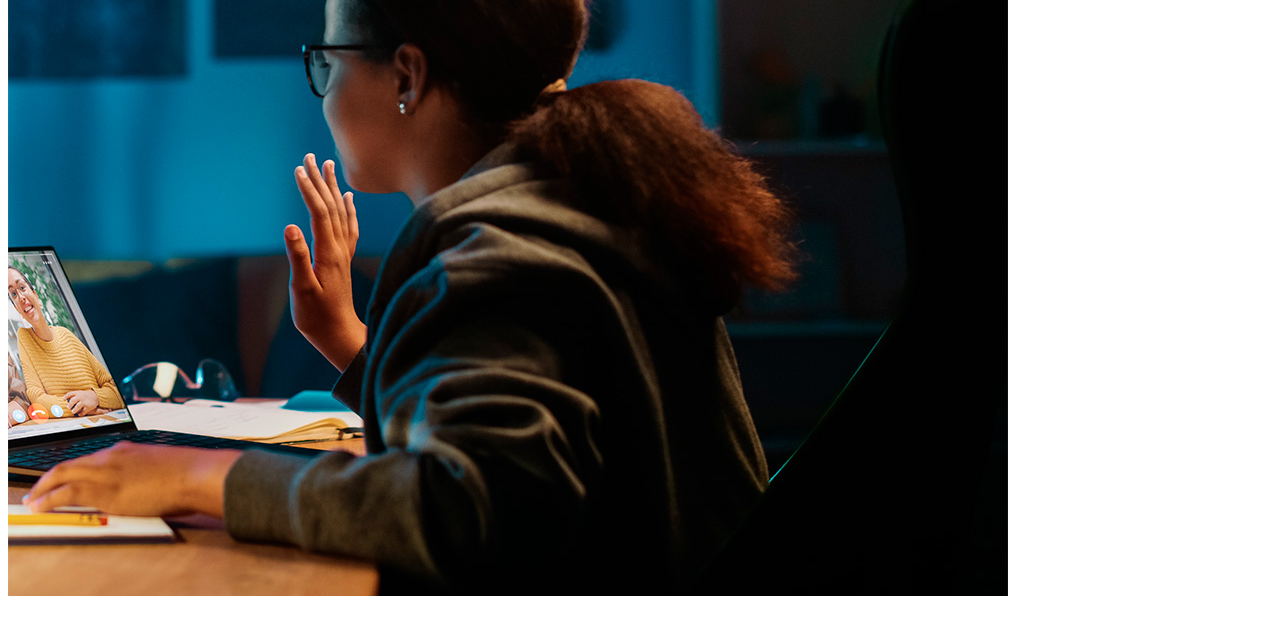
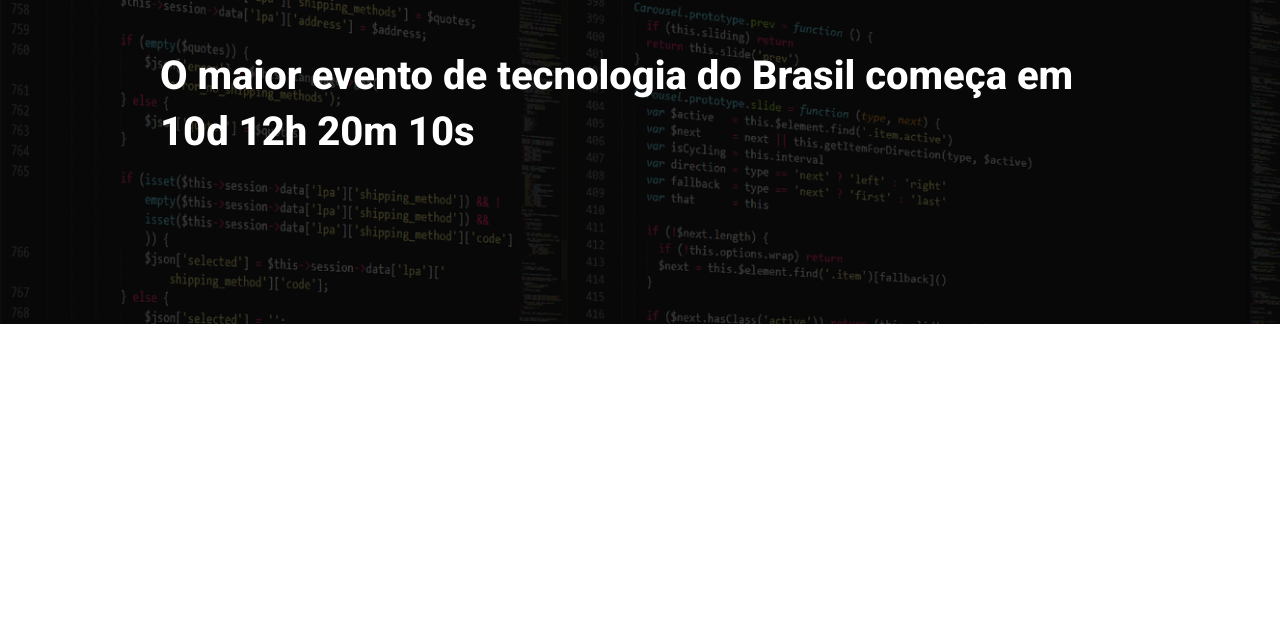
Before and after one commit to GraveBuzz/EBAC_TALKS, a website built with Parcel: page src/index.html in a window 1280 px wide. Shown: the part 160-800 px from the top of the page. Built offline with nearby package versions, Linux system fonts and the light colour scheme.

Commit message:
Criando o hero

```diff
--- a/src/index.html
+++ b/src/index.html
@@ -1,13 +1,21 @@
 <!DOCTYPE html>
-<html lang="en">
+<html lang="pt-br">
 <head>
     <meta charset="UTF-8">
     <meta name="viewport" content="width=device-width, initial-scale=1.0">
-    <title>Document</title>
+    <title>EBAC Talks</title>
+    <link rel="preconnect" href="https://fonts.googleapis.com">
+    <link rel="preconnect" href="https://fonts.gstatic.com" crossorigin>
+    <link href="https://fonts.googleapis.com/css2?family=Roboto:ital,wght@0,100..900;1,100..900&display=swap" rel="stylesheet">
     <link rel="stylesheet" href="styles/main.scss">
 </head>
 <body>
-    <img src="./images/backend.png" alt="">
+    <header class="hero">
+        <div class="container">
+            <img class="hero__logo" src="images/ebac_logo.svg" alt="" srcset="">
+            <p class="hero__text">O maior evento de tecnologia do Brasil começa em 10d 12h 20m 10s</p>
+        </div>
+    </header>
 
     <script src="scripts/main.js"></script>
 </body>
--- /dev/null
+++ b/src/styles/_hero.scss
@@ -0,0 +1,51 @@
+.hero {
+    padding-top: 64px;
+    padding-bottom: 100px;
+    background-image: url(../images/fundo.png);
+    background-repeat: no-repeat;
+    background-size: cover;
+    position: relative;
+
+    .container {
+        position: relative;
+    }
+
+    &::before{
+        content: '';
+        position: absolute;
+        top: 0;
+        left: 0;
+        width: 100%;
+        height: 100%;
+        background-color: black;
+        opacity: 0.7;
+    }
+
+    &__text {
+        margin-top: 64px;
+        margin-bottom: 64px;
+        font-size: 40px;
+        line-height: 56px;
+        color: white;
+        font-weight: 800;
+    }
+
+    &__logo {
+        margin: 0 auto;
+        height: 80px;
+        display: block;
+    }
+
+    @media (max-width: 640px) {
+        padding: 40px 0;
+        &__logo {
+            height: 40px;
+        }
+
+        &__text {
+            font-size: 22px;
+            line-height: 24px;
+            margin: 24px 0;
+        }
+    }
+}
--- a/src/styles/main.scss
+++ b/src/styles/main.scss
@@ -0,0 +1,22 @@
+@use 'hero';
+
+* {
+    margin: 0;
+    padding: 0;
+    box-sizing: border-box;
+    font-family: Roboto, sans-serif;
+    color: white;
+}
+
+.container{
+    max-width: 960px;
+    width: 100%;
+    margin: 0 auto;
+
+    @media (max-width: 640px) {
+        max-width: 80%;
+    }
+    @media (max-width: 1024px) {
+        max-width: 90%;
+    }
+}
```
